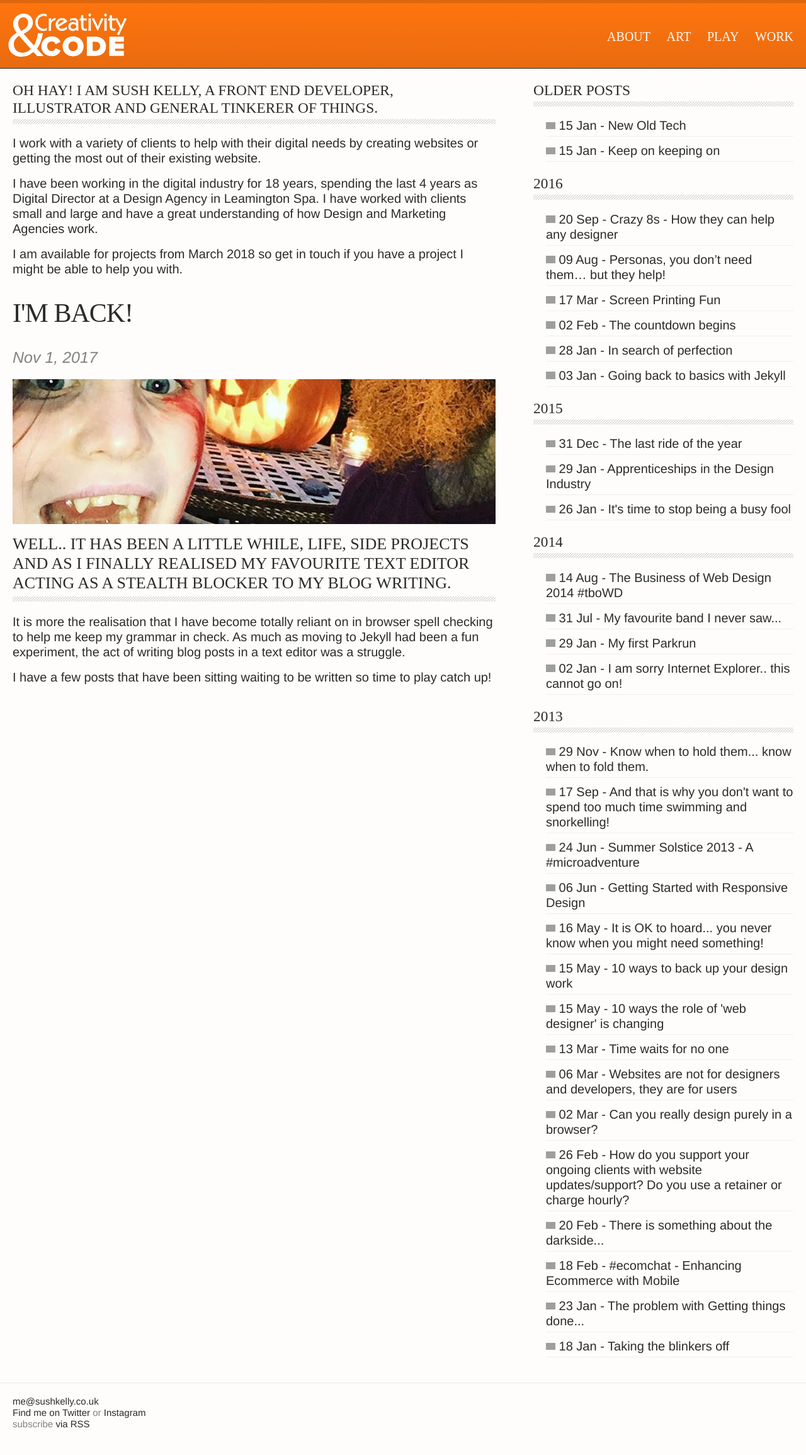
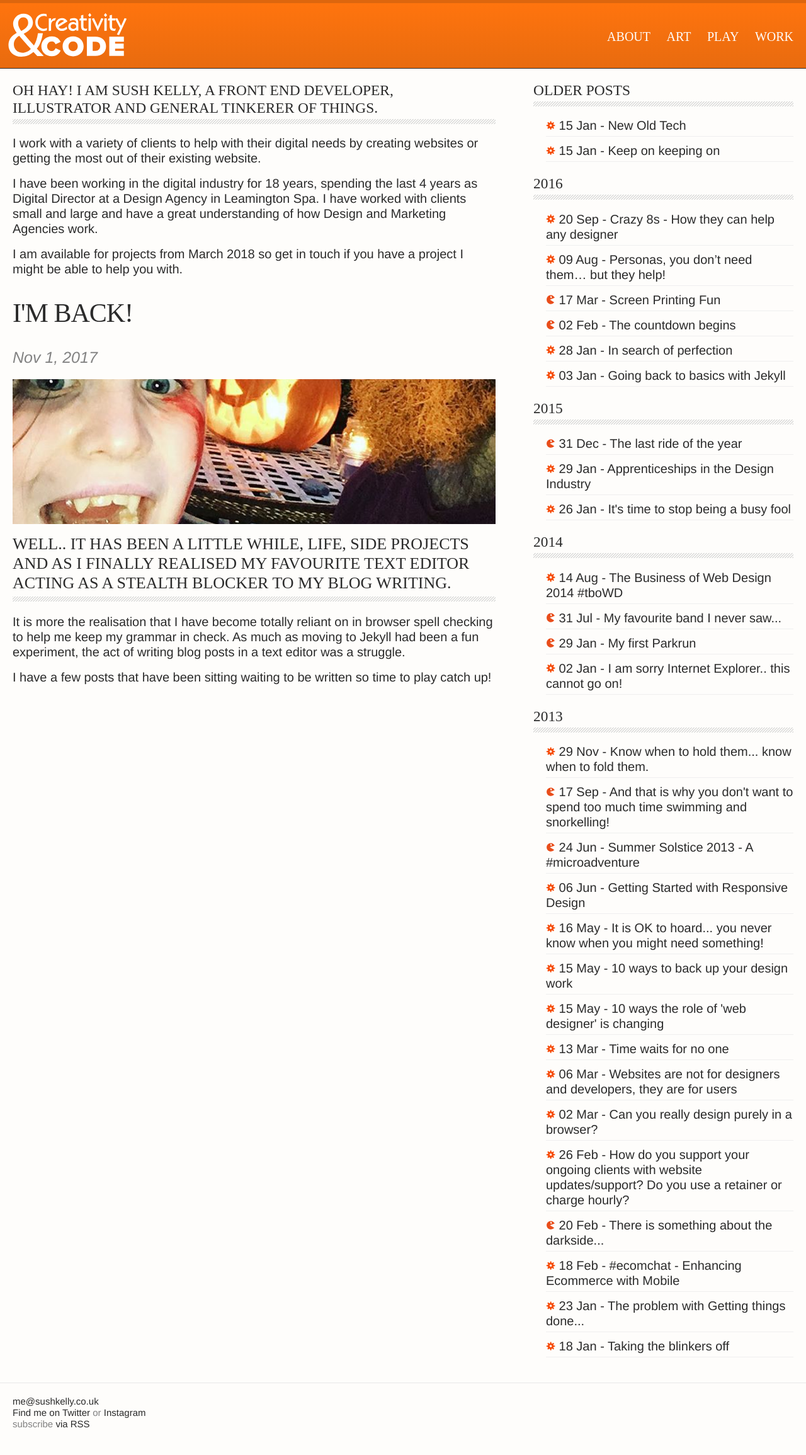
Before and after one commit to maxray/maxray.github.io, a Jekyll site: the page built from index.html, in a window 1280 px wide. Shown: the whole page at 63% size. Built offline with Jekyll 4.4.1, drawn with Linux system fonts in a browser that asks for light colours.

Commit message:
Image tweak

```diff
--- a/index.html
+++ b/index.html
@@ -40,7 +40,7 @@ layout: default
           <ul class="past">
         {% endif %}
       {% endunless %}
-        <li><img src="{{ site.baseurl }}/assets/{{post.categories | capitalize}}.svg" width="15" height="15"/> <time>{{ post.date | date:"%d %b" }}</time> - <a href="{{ post.url }}">{{ post.title }}</a></li>
+        <li><img src="{{ site.baseurl }}/assets/{{post.categories}}.svg" width="15" height="15"/> <time>{{ post.date | date:"%d %b" }}</time> - <a href="{{ post.url }}">{{ post.title }}</a></li>
     {% endfor %}
     </ul>
   </section>
```
